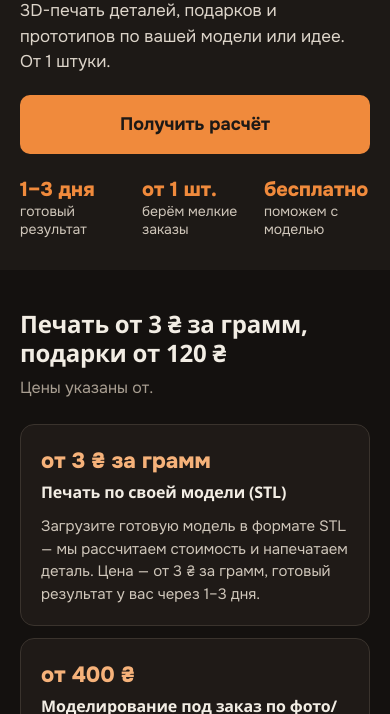
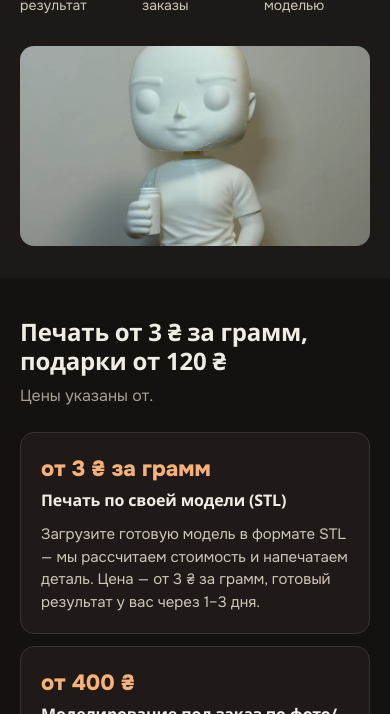
Before and after one commit to DesFis-lab/my-business, a plain HTML site: page index.html in a window 390 px wide. Shown: the part 386-1100 px from the top of the page. Drawn offline with Linux system fonts and the light colour scheme; a web font is replaced by a local one.

Commit message:
На телефоне первым показывать заголовок и кнопку, фото фигурки — ниже
Co-Authored-By: Claude Sonnet 5.5 <noreply@anthropic.com>

```diff
--- a/style.css
+++ b/style.css
@@ -239,8 +239,8 @@ footer { padding-top: 28px; padding-bottom: 28px; font-size: 15px; color: var(--
   .logo, .logo:hover { font-size: 22px; display: inline-flex; align-items: center; min-height: 44px; }
   .city { font-size: 15px; }
   .hero-art::after { display: none; }
-  .hero-art { order: 2; position: static; width: auto; height: 200px; margin: 20px 20px 0; border-radius: 14px; transform: none !important; }
-  .hero-body { order: 3; padding-top: 24px; padding-bottom: 32px; }
+  .hero-art { order: 3; position: static; width: auto; height: 200px; margin: 0 20px 32px; border-radius: 14px; transform: none !important; }
+  .hero-body { order: 2; padding-top: 20px; padding-bottom: 32px; }
   .badge { display: none; }
   h1 { font-size: 28px; line-height: 1.15; margin: 0 0 12px; }
   .lead { font-size: 17px; margin-bottom: 20px; }
```
